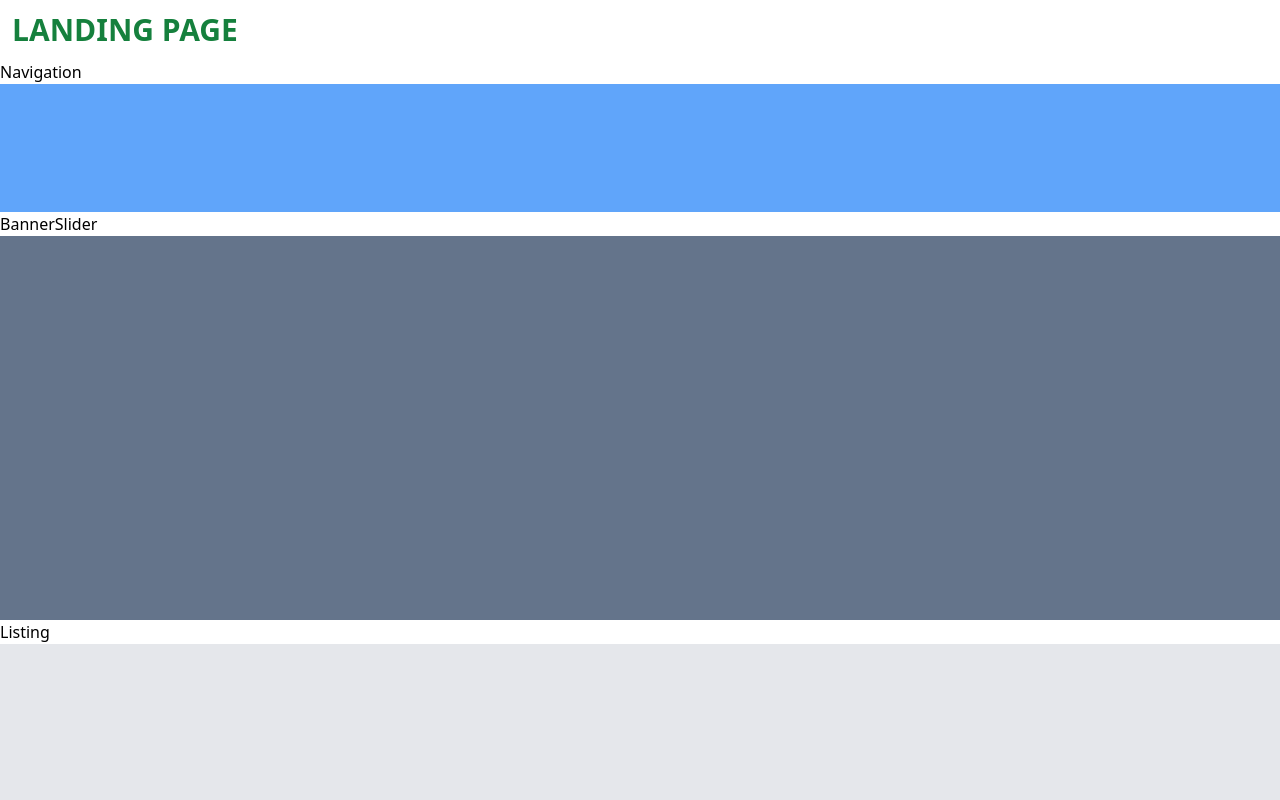
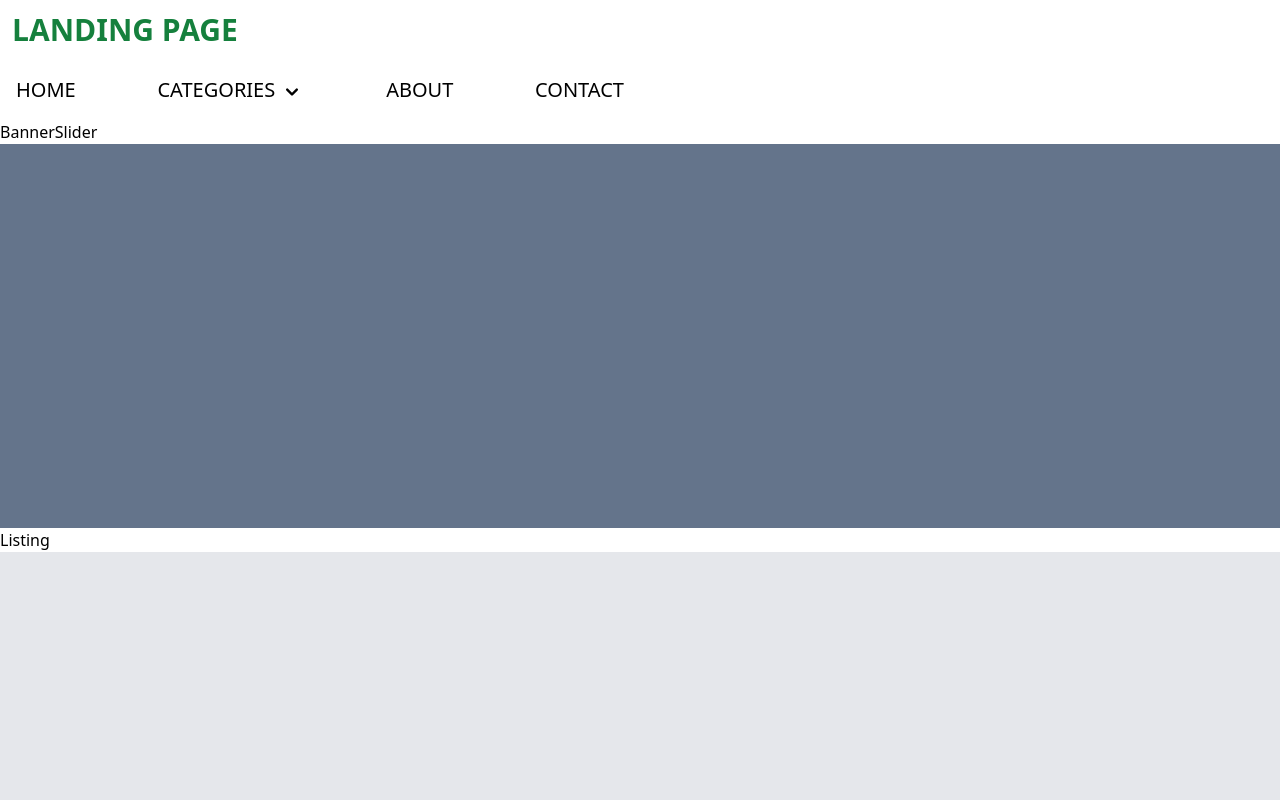
Before and after one commit to semirteskeredzic/landing-page, a React (Create React App) app: page / in a window 1280 px wide. Shown: the top 800 px of the page. Built offline with nearby package versions, Linux system fonts and the light colour scheme.

Commit message:
Added responsive navigation; Edited logo; Added icons library

```diff
--- a/package.json
+++ b/package.json
@@ -3,6 +3,7 @@
   "version": "0.1.0",
   "private": true,
   "dependencies": {
+    "@heroicons/react": "^1.0.6",
     "@testing-library/jest-dom": "^5.16.3",
     "@testing-library/react": "^12.1.4",
     "@testing-library/user-event": "^13.5.0",
--- a/src/App.js
+++ b/src/App.js
@@ -1,9 +1,15 @@
 import Homepage from './Components/Homepage';
+import { BrowserRouter as Router, Routes, Route} from "react-router-dom";
 
 function App() {
   return (
     <div className="App">
-      <Homepage />
+      <Router>
+        <Homepage />
+        <Routes>
+          <Route path="/" element={<Homepage />} />
+        </Routes>
+      </Router>
     </div>
   );
 }
--- a/src/Components/Header.js
+++ b/src/Components/Header.js
@@ -4,7 +4,7 @@ const Header = () => {
     return (
         <div>
             <div className="p-3">
-                <h1 className="text-green-700 text-3xl uppercase font-bold">Landing Page</h1>
+                <h1 className="text-green-700 text-3xl uppercase font-bold text-center md:text-left">Landing Page</h1>
             </div>
         </div>
     )   ;
--- a/src/Components/Navigation.js
+++ b/src/Components/Navigation.js
@@ -1,10 +1,123 @@
-import React from "react";
+import React, { useState, useRef, useEffect } from "react";
+import { Link } from "react-router-dom";
+import { ChevronDownIcon, MenuIcon, XIcon } from '@heroicons/react/solid'
 
 const Navigation = () => {
+
+    const [isOpen, setIsOpen] = useState(false)
+    const [openSidebar, setOpenSidebar] = useState(false)
+    const sidebarRef = useRef()
+    const linkRef = useRef()
+
+    function useOnClickOutside(ref, handler) {
+        useEffect(
+          () => {
+            const listener = (event) => {
+              // Do nothing if clicking ref's element or descendent elements
+              if (!ref.current || ref.current.contains(event.target)) {
+                return
+              }
+              handler(event)
+            };
+            document.addEventListener("mousedown", listener)
+            document.addEventListener("touchstart", listener)
+            return () => {
+              document.removeEventListener("mousedown", listener)
+              document.removeEventListener("touchstart", listener)
+            };
+          },[ref, handler])
+        }
+
+    useOnClickOutside(sidebarRef, () => setIsOpen(false))
+    useOnClickOutside(linkRef, () => setIsOpen(false))
+
     return (
-        <div>
-            <h1>Navigation</h1>
-            <div className="h-32 w-full bg-blue-400"></div>
+        <div className="sticky top-0 bg-white">
+            <nav className="hidden md:block">
+                <ul className="flex flex-row justify-between md:w-2/3 lg:w-1/2">
+                <li className="text-xl uppercase p-4 hover:bg-blue-500 hover:text-white transition ease-in-out delay-75 cursor-pointer">
+                    <Link to={`/`}>
+                        Home
+                    </Link>
+                </li>
+                <li className="group relative w-auto dropdown text-xl uppercase p-4 hover:bg-blue-500 hover:text-white transition ease-in-out delay-75 cursor-pointer">
+                    <span className="inline-block">Categories</span> <ChevronDownIcon className="w-6 inline-block" />
+                    <div className="group-hover:block dropdown-menu absolute hidden h-auto mt-4 shadow-xl left-0">
+                        <ul className="top-0 left-0 w-48 bg-white shadow text-black">
+                            <li className="px-6 py-7 hover:bg-blue-500 hover:text-white">
+                                <Link className="block font-bold text-base uppercase" to={`/item`}>Item</Link>
+                            </li>
+                            <li className="px-6 py-8 hover:bg-blue-500 hover:text-white">
+                                <Link className="block font-bold text-base uppercase" to={`/item`}>Item2</Link>
+                            </li>
+                            <li className="px-6 py-8 hover:bg-blue-500 hover:text-white">
+                                <Link className="block font-bold text-base uppercase" to={`/item`}>Item3</Link>
+                            </li>
+                            <li className="px-6 py-8 hover:bg-blue-500 hover:text-white">
+                                <Link className="block font-bold text-base uppercase" to={`/item`}>Item4</Link>
+                            </li>
+                        </ul>
+                    </div>
+                </li>
+
+                <li className="text-xl uppercase p-4 hover:bg-blue-500 hover:text-white transition ease-in-out delay-75 cursor-pointer">
+                    <Link to={`/about`}>
+                        About
+                    </Link>
+                </li>
+                <li className="text-xl uppercase p-4 hover:bg-blue-500 hover:text-white transition ease-in-out delay-75 cursor-pointer">
+                    <Link to={`/contact`}>
+                        Contact
+                    </Link>
+                </li>
+                </ul>
+            </nav>
+            <nav className="visible md:hidden text-right px-6 py-4">
+                <button onClick={() => setIsOpen(!isOpen)}>
+                    <MenuIcon className="h-7 w-7 text-blue-400 hover:text-blue-700" />
+                </button>
+                <section ref={sidebarRef} className={`flex flex-col h-full md:hidden ${isOpen ? 'w-80' : 'w-0'} shadow-lg fixed z-20 top-0 right-0 bg-white overflow-x-hidden duration-500`}>
+                <button onClick={() => setIsOpen(!isOpen)} className="t-0 r-0 pb-11 mt-2 mr-3 self-end">
+                    <XIcon className="h-8 w-8 text-blue-400 hover:text-blue-700" />
+                </button>
+                    <ul className="flex flex-col justify-between">
+                        <li className="text-xl uppercase p-4 hover:bg-blue-500 hover:text-white transition ease-in-out delay-75 cursor-pointer">
+                            <Link to={`/`}>
+                                Home
+                            </Link>
+                        </li>
+                        <li onClick={() => setOpenSidebar(!openSidebar)} className="group relative w-auto dropdown text-xl uppercase p-4 hover:bg-blue-500 hover:text-white transition ease-in-out delay-75 cursor-pointer">
+                            <span className="inline-block">Categories</span> <ChevronDownIcon className="w-6 inline-block" />
+                            <div className={`${openSidebar ? 'block' : 'hidden'} dropdown-menu h-auto mt-4 left-0`}>
+                                <ul className="top-0 left-0 w-full text-black">
+                                    <li className="px-6 py-7 hover:bg-blue-500 hover:text-white">
+                                        <Link className="block font-bold text-base uppercase" to={`/item`}>Item</Link>
+                                    </li>
+                                    <li className="px-6 py-8 hover:bg-blue-500 hover:text-white">
+                                        <Link className="block font-bold text-base uppercase" to={`/item`}>Item2</Link>
+                                    </li>
+                                    <li className="px-6 py-8 hover:bg-blue-500 hover:text-white">
+                                        <Link className="block font-bold text-base uppercase" to={`/item`}>Item3</Link>
+                                    </li>
+                                    <li className="px-6 py-8 hover:bg-blue-500 hover:text-white">
+                                        <Link className="block font-bold text-base uppercase" to={`/item`}>Item4</Link>
+                                    </li>
+                                </ul>
+                            </div>
+                        </li>
+                        <li className="text-xl uppercase p-4 hover:bg-blue-500 hover:text-white transition ease-in-out delay-75 cursor-pointer">
+                            <Link to={`/about`}>
+                                About
+                            </Link>
+                        </li>
+                        <li className="text-xl uppercase p-4 hover:bg-blue-500 hover:text-white transition ease-in-out delay-75 cursor-pointer">
+                            <Link to={`/contact`}>
+                                Contact
+                            </Link>
+                        </li>
+                    </ul>
+                </section>
+            </nav>
         </div>
     );
 }
```
Also changed, not shown: 1 other file (tests, documents, lock files or other folders).
